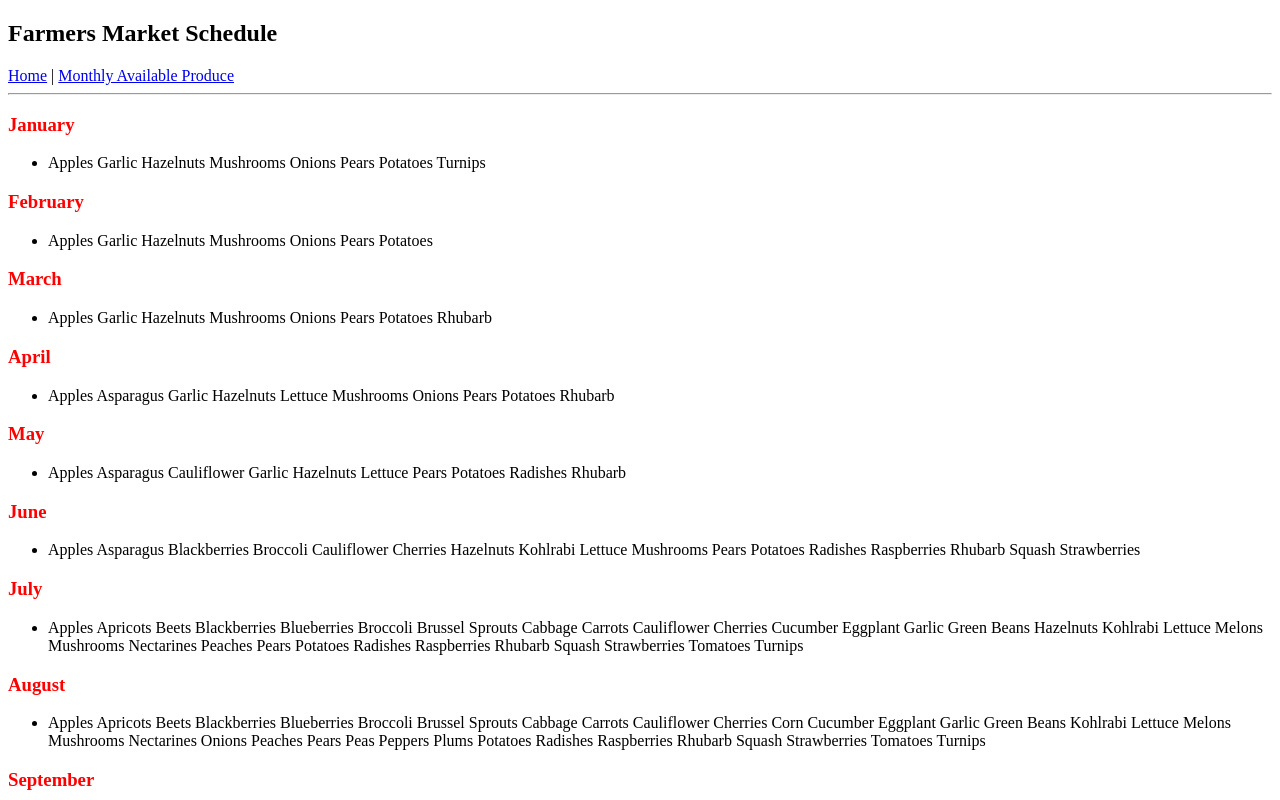
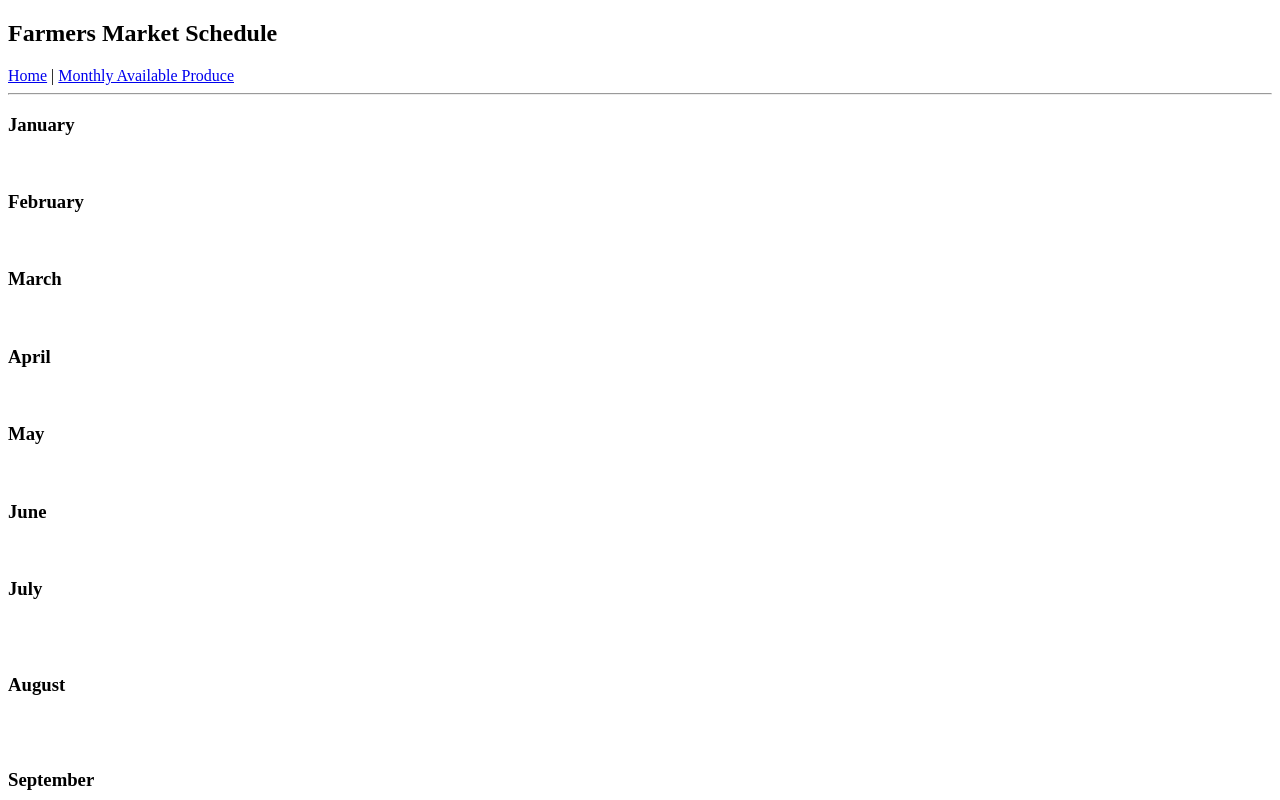
Before and after one commit to jftubridy/reactFarmersMarket, a React app: page /#/Month in a window 1280 px wide. Shown: the top 800 px of the page. Built offline with nearby package versions, Linux system fonts and the light colour scheme.

Commit message:
add fake hidden produce by utilizing color change

```diff
--- a/src/components/Selection.jsx
+++ b/src/components/Selection.jsx
@@ -1,36 +1,75 @@
 import React from 'react';
 import PropTypes from 'prop-types';
 
-let hovered = true;
+// let hovered = true;
+
+// function Selection(props){
+//   const hideStyle = {
+//     color: 'red'
+//   }
+//   const showStyle = {
+//     color: 'blue'
+//   }
+//   const toggleHover = () => {
+//     console.log("Hovered: ", hovered);
+//     hovered = !hovered;
+//   }
+//   return(
+//     <div>
+//       <h3 onMouseEnter = {toggleHover} style = {hovered ? hideStyle : showStyle}>{props.month}</h3>
+//       <ul>
+//         <li><style jsx>{`
+//         li {
+
+//            }
+//         li :hover {
+//           visibility: visible;
+//            }
+//         `}</style>{props.selection}
+//         </li>
+//       </ul>
+//     </div>
+//   );
+// }
+// ---------This commented out code is the one that actually toggles when hovering the Months, however hiding/showing it not functional yet
 
 function Selection(props){
-  const hideStyle = {
-    color: 'red'
-  }
-  const showStyle = {
-    color: 'blue'
-  }
-  const toggleHover = () => {
-    console.log("Hovered: ", hovered);
-    hovered = !hovered;
-  }
   return(
     <div>
-      <h3 onMouseEnter = {toggleHover} style = {hovered ? hideStyle : showStyle}>{props.month}</h3>
+      <h3>{props.month}</h3>
       <ul>
         <li><style jsx>{`
-        li {
-
-           }
-        li :hover {
-          visibility: visible;
-           }
-        `}</style>{props.selection}
-        </li>
+        li{
+          color: white
+        }
+        li:hover {
+          color: black
+        }
+      `}</style>{props.selection}</li>
       </ul>
     </div>
   );
 }
+//       {/* -------This code is faking hidden */}
+
+// function Selection(props){
+//   return(
+//     <div>
+//       <h3 id="a"><style jsx>{`
+//         ~#b {
+//           visibility: hidden
+//         }
+//         #a:hover ~#b {
+//           visibility: visible
+//         }
+//       `}</style>{props.month}</h3>
+//       <ul>
+//         <li id="b">{props.selection}</li>
+//       </ul>
+//     </div>
+//   );
+// }
+// ------This code is trying to use general sibling selector (~) to use h3 to effect li, unsuccessful.
 
 Selection.propTypes={
   month: PropTypes.string.isRequired,
@@ -38,12 +77,3 @@ Selection.propTypes={
 };
 
 export default Selection;
-
- <style jsx>{`
-div {
-  font-size: 0;
-}
-div :hover {
-  font-size: 12;
-}
-`}</style>
```
